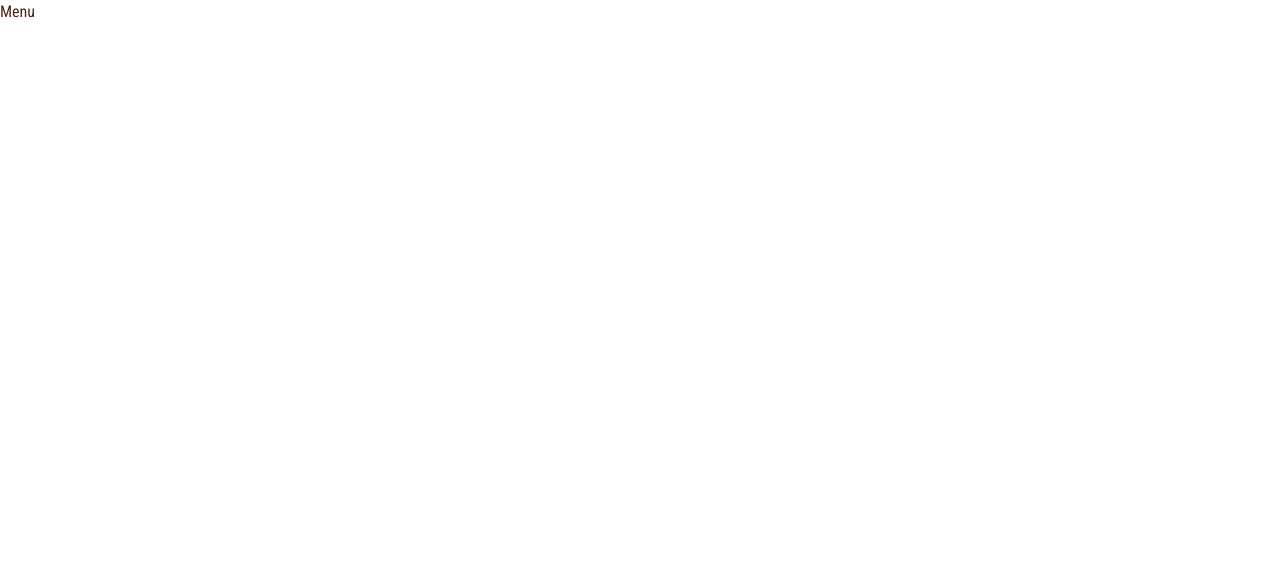
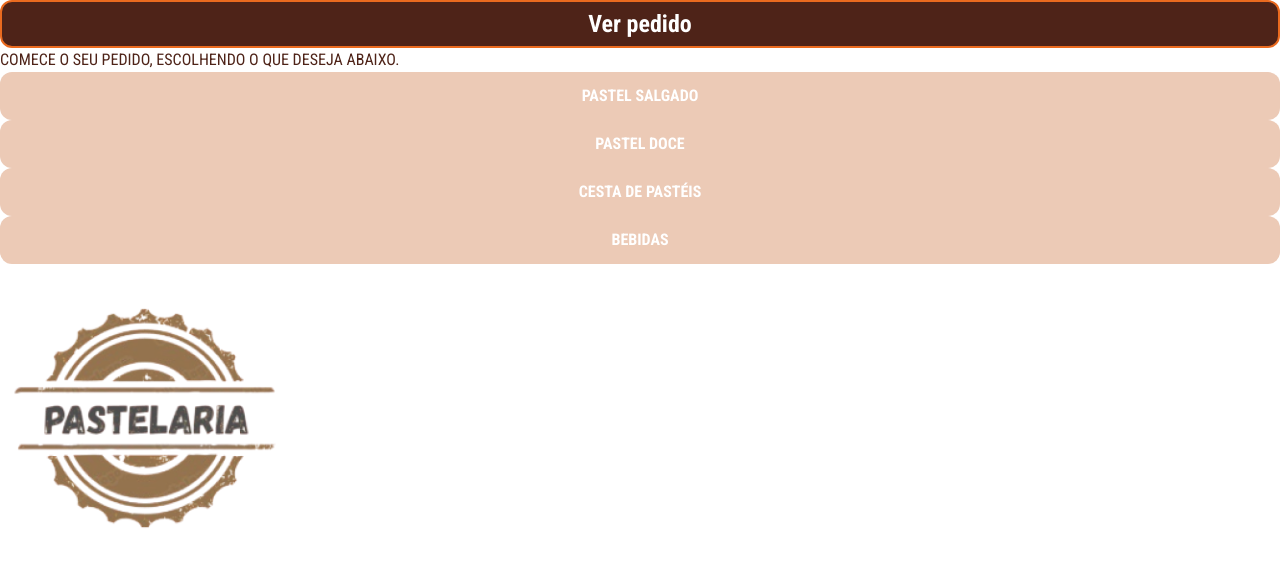
Before and after one commit to DevPBDias/app-pastelaria, a Next.js app: page /menu in a window 1280 px wide. Shown: the top 566 px of the page. Built offline with nearby package versions, Linux system fonts and the light colour scheme.

Commit message:
feat: created menu page

```diff
--- a/src/app/menu/page.tsx
+++ b/src/app/menu/page.tsx
@@ -1,7 +1,30 @@
+import ChoiceBtn from "@/components/ChoiceBtn";
+import LightLogo from "@/components/LightLogo";
+import OrderBtn from "@/components/OrderBtn";
 import React from "react";
 
 const Menu = () => {
-  return <div>Menu</div>;
+  return (
+    <main>
+      <OrderBtn />
+      <h1>COMECE O SEU PEDIDO, ESCOLHENDO O QUE DESEJA ABAIXO.</h1>
+      <section>
+        <ChoiceBtn
+          name="PASTEL SALGADO"
+          route="/pastel-salgado"
+          sizeText="font-3xl"
+        />
+        <ChoiceBtn
+          name="PASTEL DOCE"
+          route="/pastel-doce"
+          sizeText="font-3xl"
+        />
+        <ChoiceBtn name="CESTA DE PASTÉIS" route="/cesta" sizeText="font-3xl" />
+        <ChoiceBtn name="BEBIDAS" route="/bebidas" sizeText="font-3xl" />
+      </section>
+      <LightLogo />
+    </main>
+  );
 };
 
 export default Menu;
```
